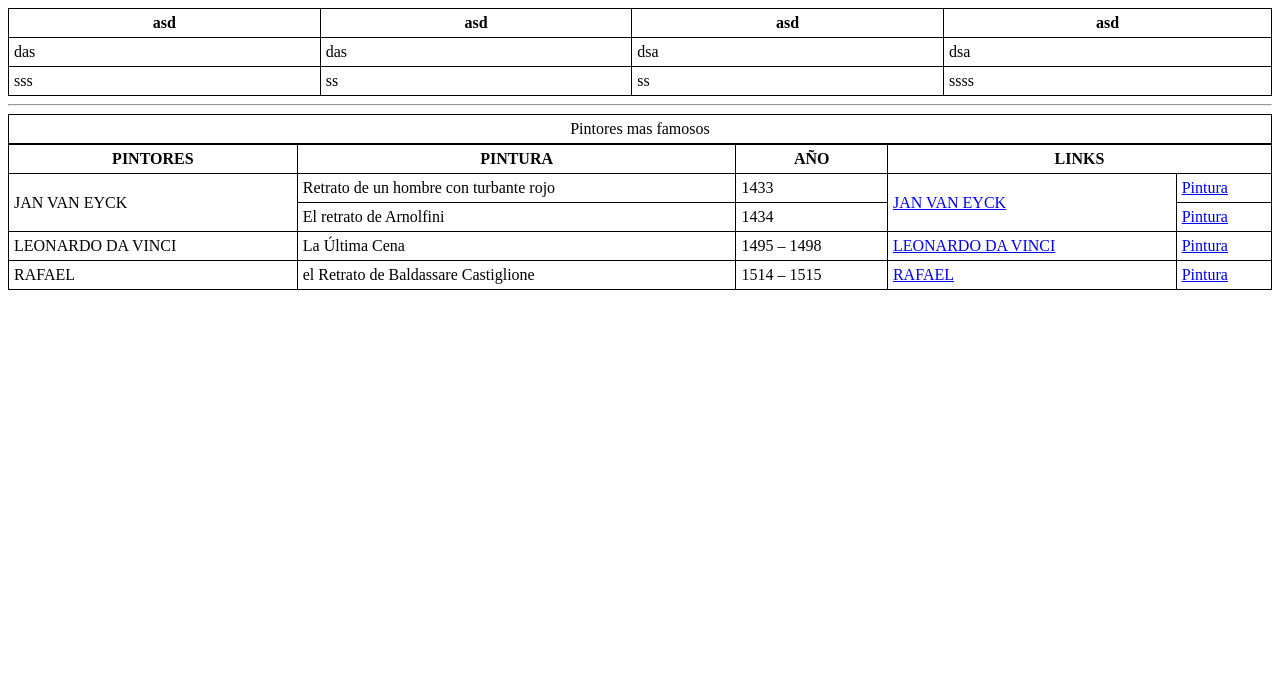
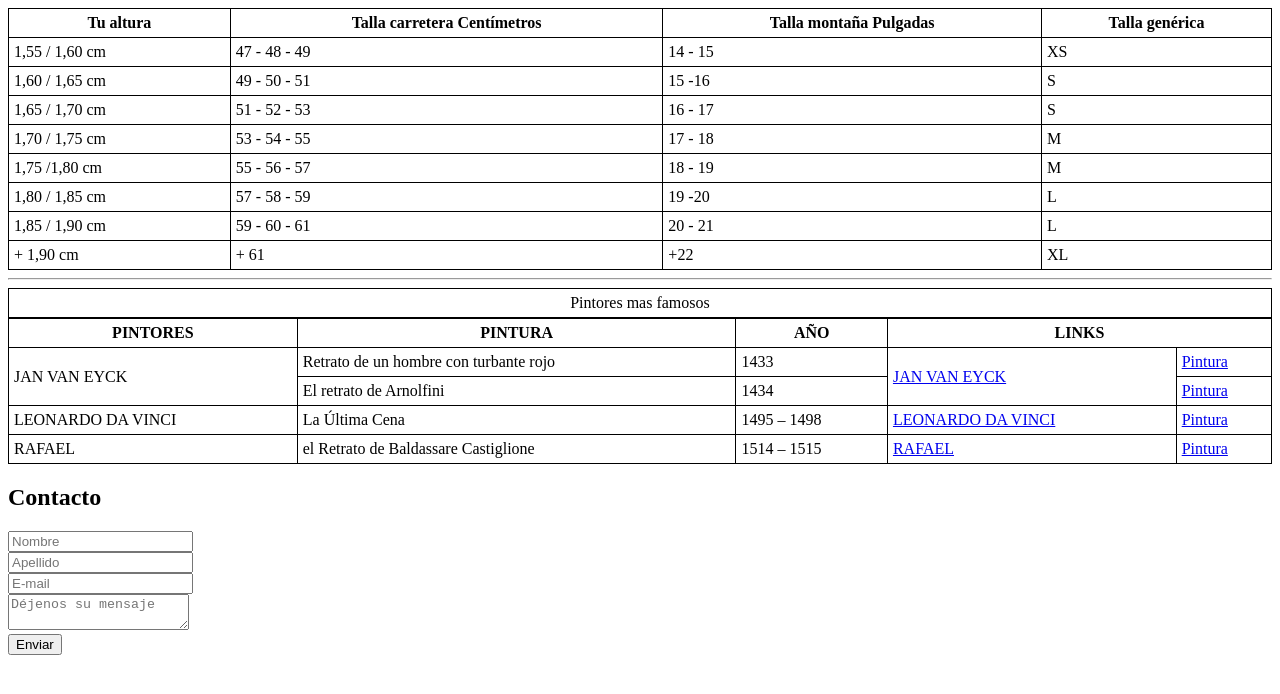
Before and after one commit to NicolasRobles98/utn-labcomII-practices, a plain HTML site: page U02P02/index.html in a window 1280 px wide. Drawn offline with Linux system fonts and the light colour scheme.

```diff
--- a/U02P02/index.html
+++ b/U02P02/index.html
@@ -1,9 +1,11 @@
 <!DOCTYPE html>
 <html lang="en">
+
 <head>
     <meta charset="UTF-8">
     <meta name="viewport" content="width=device-width, initial-scale=1.0">
     <style>
+
         table,
         td,
         th,
@@ -12,43 +14,87 @@
             border-collapse: collapse;
             padding: 5px;
         }
+
         table {
             width: 100%;
         }
+
+
     </style>
 
     <title>Document</title>
 
 </head>
+
 <body>
     <!-- tabla simple -->
+
+    <!-- ERA DE TRES FILAS PERO NO ENTRABA LA INFORMACION QUE QUERIA PONER -->
     <div>
         <table>
+            <tbody>
                 <tr>
-                <th colspan="">asd</th>
-                <th>asd</th>
-                <th>asd</th>
-                <th>asd</th>
-            </tr>
-
-            <tr>
-                <td>das</td>
-                <td>das</td>
-                <td>dsa</td>
-                <td>dsa</td>
+                    <th>Tu altura</th>
+                    <th>Talla carretera Centímetros</th>
+                    <th>Talla montaña Pulgadas</th>
+                    <th>Talla genérica</th>
                 </tr>
                 <tr>
-                <td>sss</td>
-                <td>ss</td>
-                <td>ss</td>
-                <td>ssss</td>
+                    <td>1,55 / 1,60 cm</td>
+                    <td>47 - 48 - 49</td>
+                    <td>14 - 15</td>
+                    <td>XS</td>
                 </tr>
-
+                <tr>
+                    <td>1,60 / 1,65 cm</td>
+                    <td>49 - 50 - 51</td>
+                    <td>15 -16</td>
+                    <td>S</td>
+                </tr>
+                <tr>
+                    <td>1,65 / 1,70 cm</td>
+                    <td>51 - 52 - 53</td>
+                    <td>16 - 17</td>
+                    <td>S</td>
+                </tr>
+                <tr>
+                    <td>1,70 / 1,75 cm</td>
+                    <td>53 - 54 - 55</td>
+                    <td>17 - 18</td>
+                    <td>M</td>
+                </tr>
+                <tr>
+                    <td>1,75 /1,80 cm</td>
+                    <td>55 - 56 - 57</td>
+                    <td>18 - 19</td>
+                    <td>M</td>
+                </tr>
+                <tr>
+                    <td>1,80 / 1,85 cm</td>
+                    <td>57 - 58 - 59</td>
+                    <td>19 -20</td>
+                    <td>L</td>
+                </tr>
+                <tr>
+                    <td>1,85 / 1,90 cm</td>
+                    <td>59 - 60 - 61</td>
+                    <td>20 - 21</td>
+                    <td>L</td>
+                </tr>
+                <tr>
+                    <td>+ 1,90 cm</td>
+                    <td>+ 61</td>
+                    <td>+22</td>
+                    <td>XL</td>
+                </tr>
+            </tbody>
         </table>
     </div>
 
     <hr>
+
     <!-- tabla compleja -->
+
     <div>
         <table>
             <caption>Pintores mas famosos</caption>
@@ -66,13 +112,16 @@
                     <td rowspan="2">JAN VAN EYCK</td>
                     <td>Retrato de un hombre con turbante rojo</td>
                     <td>1433</td>
-                    <td rowspan="2"><a href="https://es.wikipedia.org/wiki/Jan_van_Eyck" target="_blank">JAN VAN EYCK</a></td>
-                    <td><a href="https://es.wikipedia.org/wiki/Retrato_de_hombre_con_turbante" target="_blank">Pintura</a></td>
+                    <td rowspan="2"><a href="https://es.wikipedia.org/wiki/Jan_van_Eyck" target="_blank">JAN VAN
+                            EYCK</a></td>
+                    <td><a href="https://es.wikipedia.org/wiki/Retrato_de_hombre_con_turbante"
+                            target="_blank">Pintura</a></td>
                 </tr>
                 <tr>
                     <td>El retrato de Arnolfini</td>
                     <td>1434</td>
-                    <td><a href="https://es.wikipedia.org/wiki/Retrato_de_Giovanni_Arnolfini_y_su_esposa">Pintura</a></td>
+                    <td><a href="https://es.wikipedia.org/wiki/Retrato_de_Giovanni_Arnolfini_y_su_esposa">Pintura</a>
+                    </td>
                 </tr>
 
                 <!-- LEONARDO DA VINCI -->
@@ -80,8 +129,10 @@
                     <td>LEONARDO DA VINCI</td>
                     <td>La Última Cena</td>
                     <td>1495 – 1498</td>
-                    <td><a href="https://es.wikipedia.org/wiki/Leonardo_da_Vinci" target="_blank">LEONARDO DA VINCI</a></td>
-                    <td><a href="https://es.wikipedia.org/wiki/La_%C3%BAltima_cena_(Leonardo_da_Vinci)" target="_blank">Pintura</a></td>
+                    <td><a href="https://es.wikipedia.org/wiki/Leonardo_da_Vinci" target="_blank">LEONARDO DA VINCI</a>
+                    </td>
+                    <td><a href="https://es.wikipedia.org/wiki/La_%C3%BAltima_cena_(Leonardo_da_Vinci)"
+                            target="_blank">Pintura</a></td>
                 </tr>
 
                 <!-- RAFAEL -->
@@ -90,7 +141,8 @@
                     <td>el Retrato de Baldassare Castiglione</td>
                     <td>1514 – 1515</td>
                     <td><a href="https://es.wikipedia.org/wiki/Rafael_Sanzio" target="_blank">RAFAEL</a></td>
-                    <td><a href="https://es.wikipedia.org/wiki/Retrato_de_Baltasar_Castiglione" target="_blank">Pintura</a></td>
+                    <td><a href="https://es.wikipedia.org/wiki/Retrato_de_Baltasar_Castiglione"
+                            target="_blank">Pintura</a></td>
                 </tr>
             </tbody>
 
@@ -98,5 +150,31 @@
 
         </table>
     </div>
+
+    <section>
+        <div>
+
+            <form class="">
+                <h2 class="">Contacto</h2>
+                <div class="">
+                    <input type="text" placeholder="Nombre">
+                </div>
+                <div class="">
+                    <input type="text" placeholder="Apellido">
+                </div>
+                <div class="">
+
+                    <input type="email" placeholder="E-mail">
+                </div>
+                <div class="">
+                    <textarea placeholder="Déjenos su mensaje"></textarea>
+                </div>
+                <div class="">
+                    <button class="" type="submit">Enviar</button>
+                </div>
+            </form>
+        </div>
+    </section>
 </body>
+
 </html>
```
Also changed, not shown: U02P02/login.html (added). Lines whose indentation alone changed are shown as unchanged.
